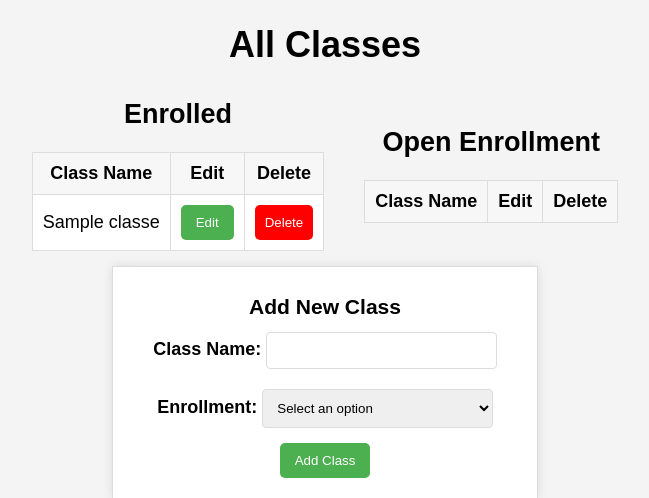
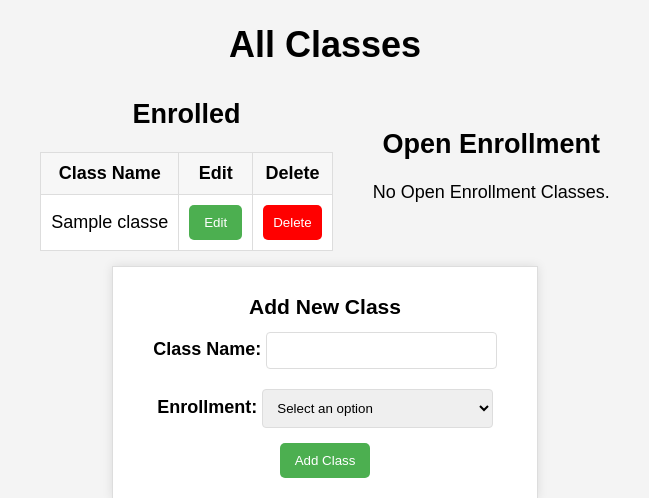
Before and after one commit to squirrellover23/wow-website, a Node server app: page /classes in a window 1280 px wide. Shown: the part 90-588 px from the top of the page, without its empty margins (315-964 px from the left). Run offline with Node 20, Linux system fonts and the light colour scheme; tables that the repository leaves empty hold one stand-in row (values such as "Sample post"); data that the repository does not hold is empty; some libraries are stand-ins or nearby versions.

Commit message:
small bug

```diff
--- a/views/classes.ejs
+++ b/views/classes.ejs
@@ -19,7 +19,7 @@
         <% [[registeredClasses, 'Enrolled'], [unregisteredClasses, 'Open Enrollment']].forEach((classStuff) => { const [classes, name] = classStuff %>
         <div class="table-container">
             <h2><%= name %></h2>
-            <% if (registeredClasses.length > 0) { %>
+            <% if (classes.length > 0) { %>
                 <table class="class-table">
                     <thead>
                         <tr>
```
